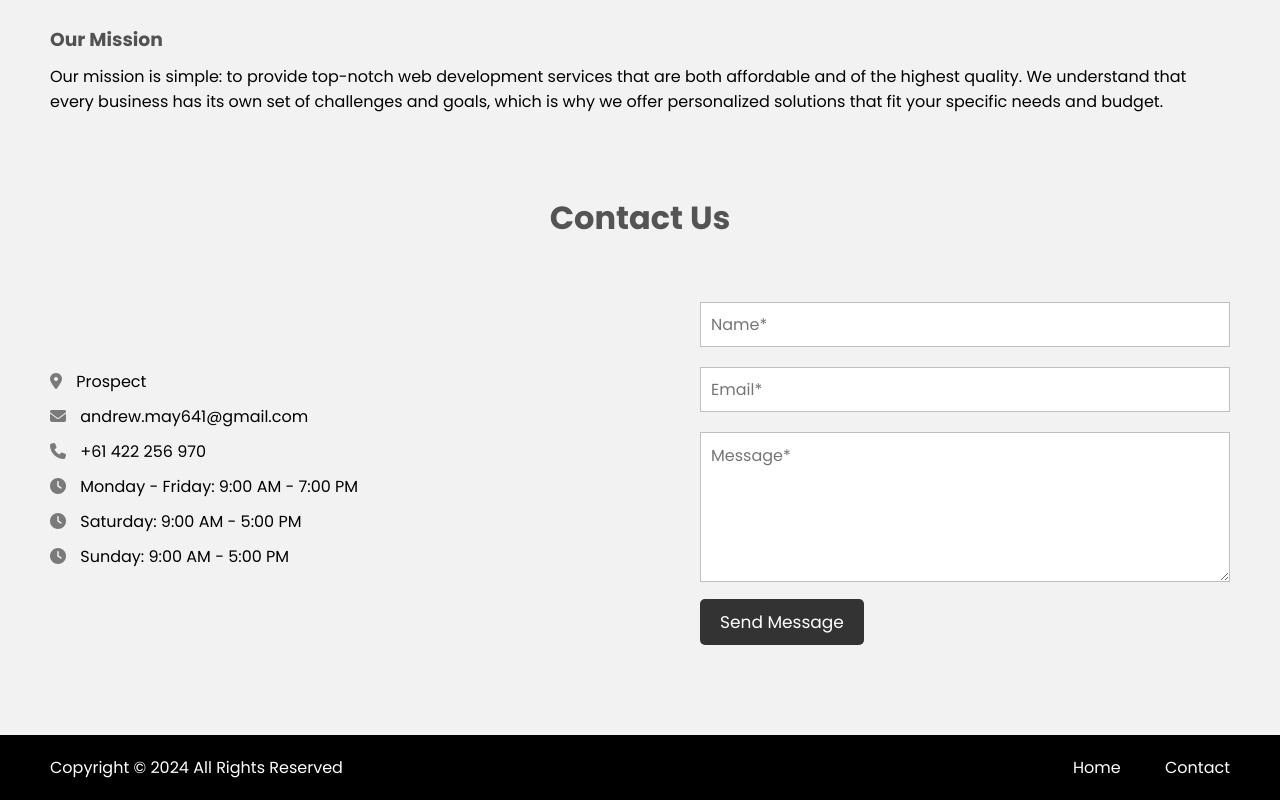
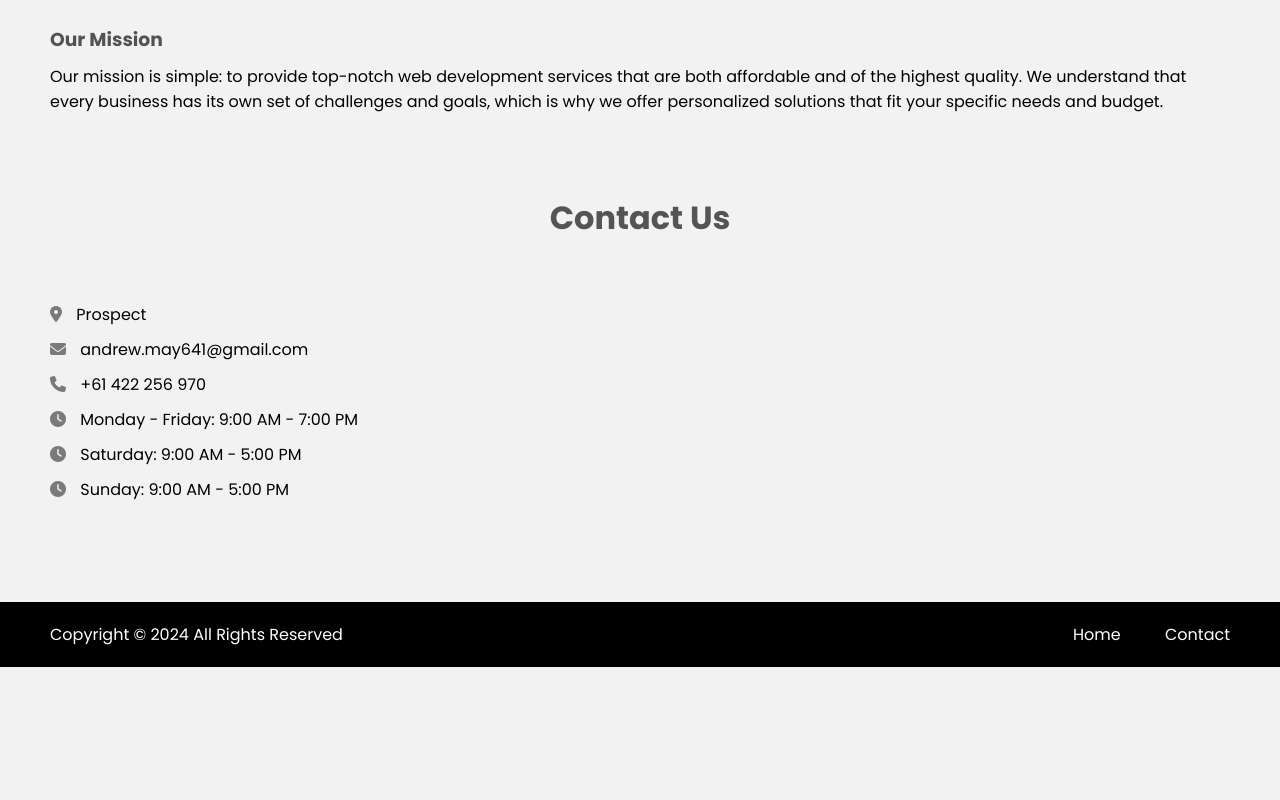
Before and after one commit to a12611/adelaidewebdevelopers, a plain HTML site: page index.html in a window 1280 px wide. Shown: the part 2122-2922 px from the top of the page. After the commit the page ends 2789 px from the top, so only its background shows below. Drawn offline with Linux system fonts and the light colour scheme.

Commit message:
Update index.html

```diff
--- a/index.html
+++ b/index.html
@@ -105,14 +105,6 @@
 
             </div>
           </div>
-          <div class="col form">
-            <form>
-              <input type="text" placeholder="Name*" required>
-              <input type="email" placeholder="Email*" required>
-              <textarea placeholder="Message*" required></textarea>
-              <button id="submit" type="submit">Send Message</button>
-            </form>
-          </div>
         </div>
       </section>
 
```
